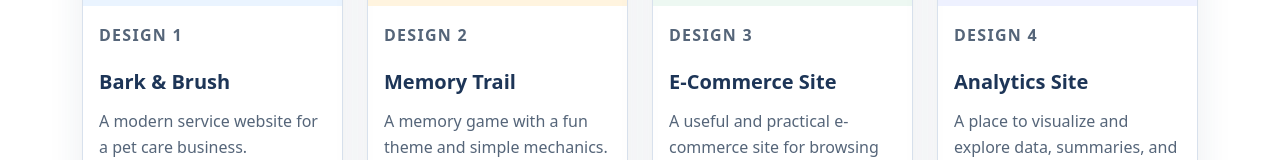
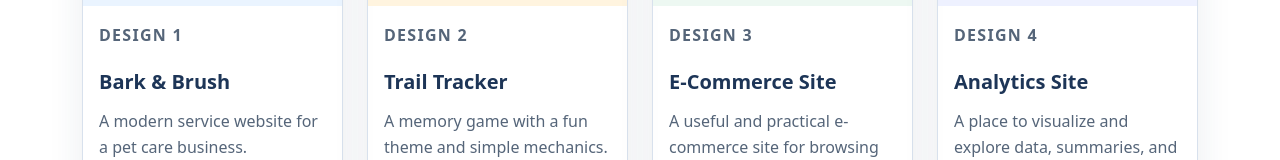
Before and after one commit to BenjaminColasante/SEG3125-Portfolio, a React (Vite) app in the folder Portfolio/: page / in a window 1280 px wide. Shown: the part 2143-2303 px from the top of the page. Built offline with nearby package versions, Linux system fonts and the light colour scheme.

Commit message:
Rename project from 'Memory Trail' to 'Trail Tracker'

```diff
--- a/Portfolio/src/App.jsx
+++ b/Portfolio/src/App.jsx
@@ -185,7 +185,7 @@ function App() {
                 <img src="/case-memory.svg" alt="Memory Game" />
                 <div className="project-info">
                   <p className="project-label">Design 2</p>
-                  <h3>Memory Trail</h3>
+                  <h3>Trail Tracker</h3>
                   <p>A memory game with a fun theme and simple mechanics.</p>
                   <a
                     className="btn btn-primary"
```
